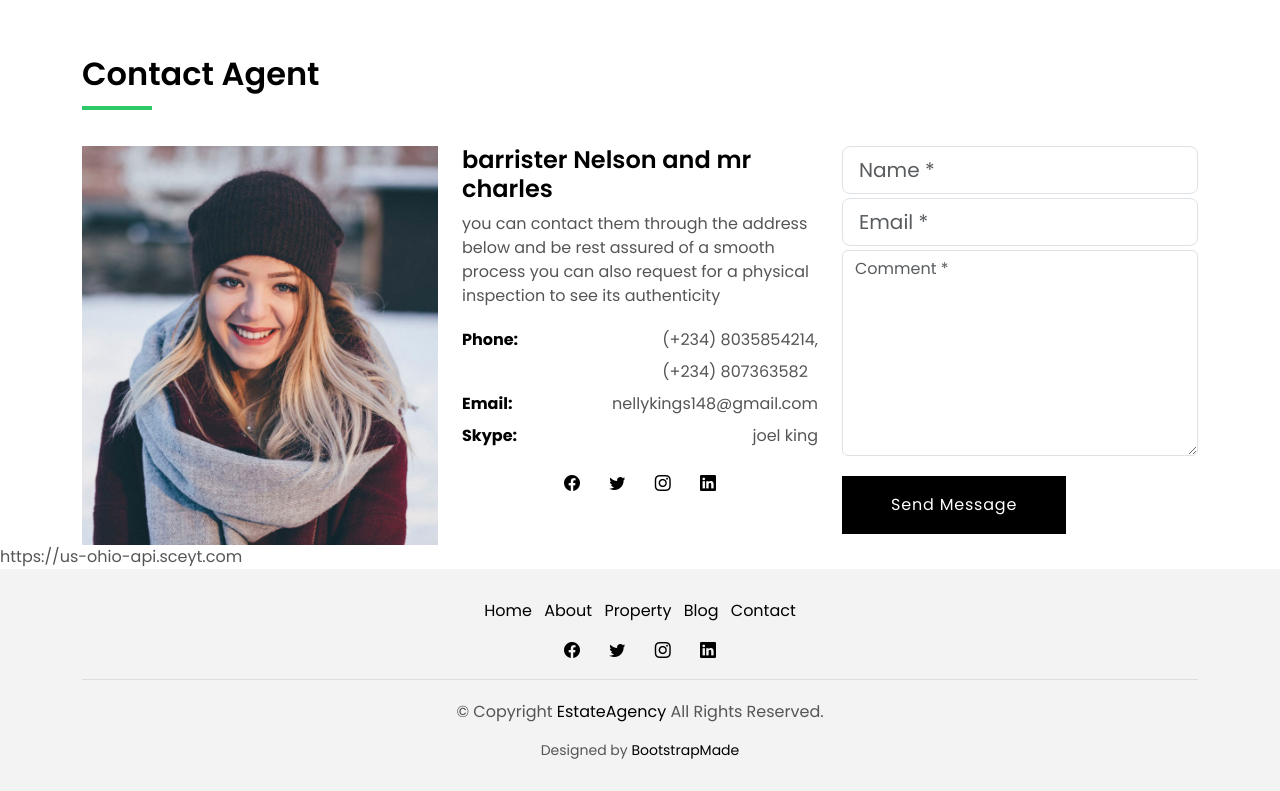
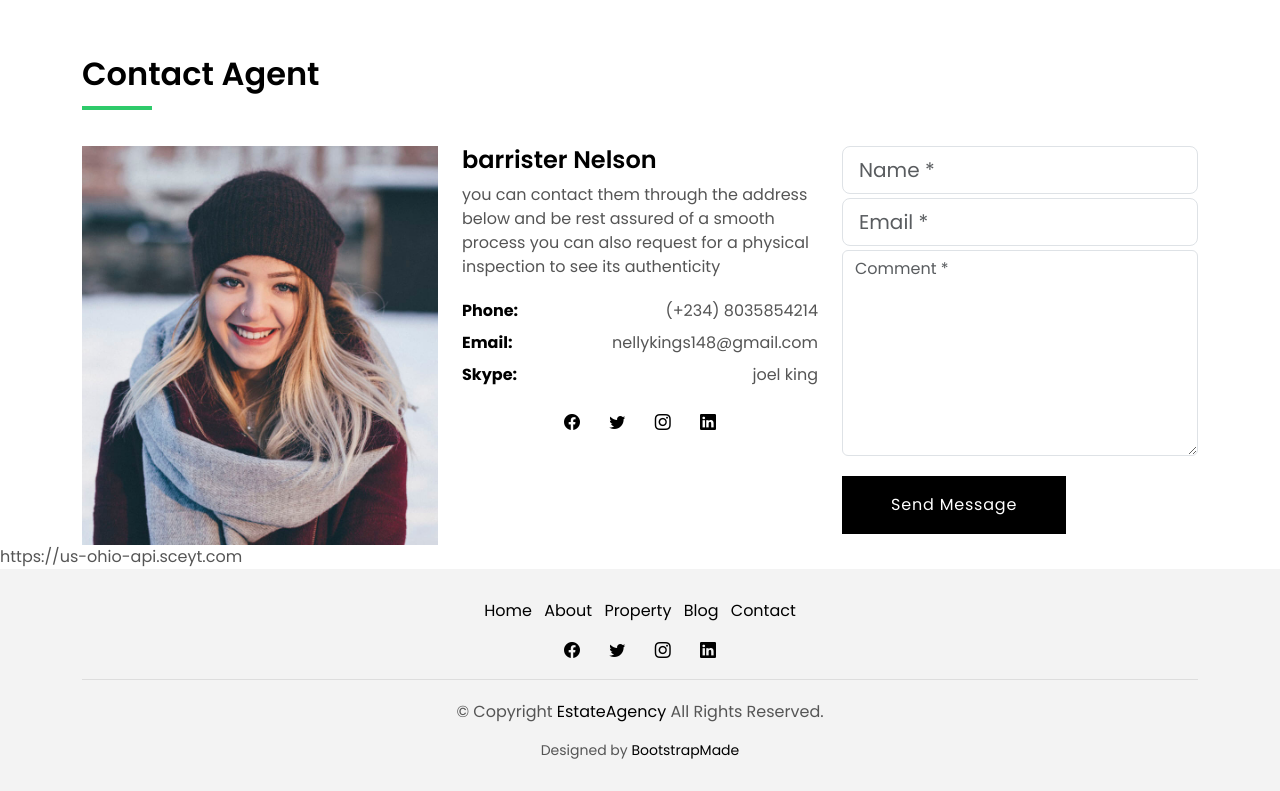
Before and after one commit to kidaqrusFan/propa, a Django app: page /detail7/ in a window 1280 px wide. Shown: the part 2819-3610 px from the top of the page. Run offline with Django 5.2, Linux system fonts and the light colour scheme; some libraries are stand-ins or nearby versions.

Commit message:
removed mr charles details

```diff
--- a/pages/templates/pages/detail7.html
+++ b/pages/templates/pages/detail7.html
@@ -187,7 +187,7 @@
               </div>
               <div class="col-md-6 col-lg-4">
                 <div class="property-agent">
-                  <h4 class="title-agent">barrister Nelson and mr charles</h4>
+                  <h4 class="title-agent">barrister Nelson</h4>
                   <p class="color-text-a">
                     you can contact them through the address below and be rest assured of a smooth process
                     you can also request for a physical inspection to see its authenticity
@@ -195,8 +195,7 @@
                   <ul class="list-unstyled">
                     <li class="d-flex justify-content-between">
                       <strong>Phone:</strong>
-                      <span class="color-text-a">(+234) 8035854214, <br>
-                        (+234) 807363582
+                      <span class="color-text-a">(+234) 8035854214
 
                       </span>
                     </li>
```
